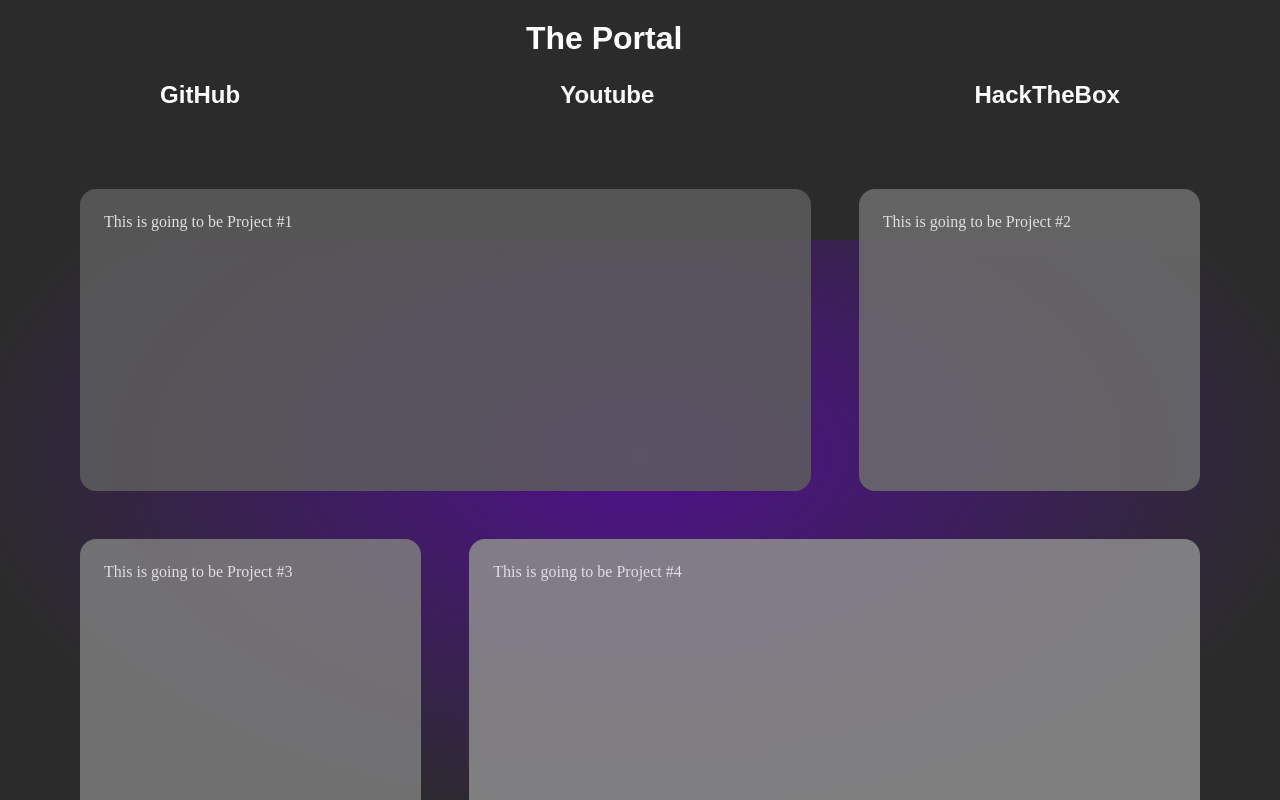
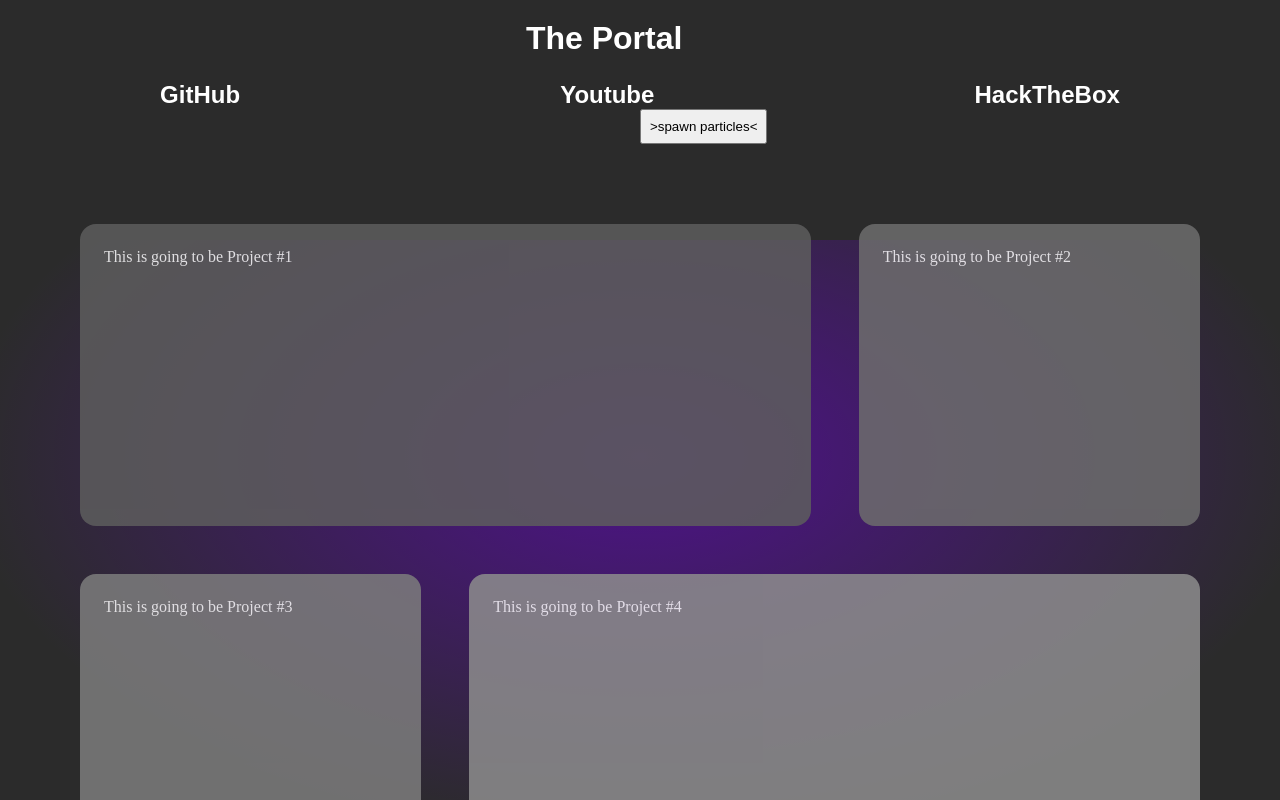
Before and after one commit to Bit-Jaeger/portal, a plain HTML site: page index.html in a window 1280 px wide. Shown: the top 800 px of the page. Drawn offline with Linux system fonts and the light colour scheme; a web font is replaced by a local one.

Commit message:
fixing pointer-events of particle-canvas and adding button to debug

```diff
--- a/index.html
+++ b/index.html
@@ -63,10 +63,14 @@
 
         </div>
 
+        <button type="button" id="testbutton"> >spawn particles< </button>
 
 
 <!-- ##### main #####-->
     <main id="project-container">
+
+
+
         <div class="project-card" id="project1">
             <p>This is going to be Project #1</p>
         </div>
--- a/index.js
+++ b/index.js
@@ -6,6 +6,11 @@ const heading = document.getElementById('heading');
 const glow1 = document.getElementById('glow-purple');
 var rect = heading.getBoundingClientRect();
 
+
+const testbtn = document.getElementById('testbutton');
+testbtn.addEventListener("click", () =>{
+    alert("Button was clicked!");
+})
 
 addEventListener("resize", (event)=> {
     particleCanvas.width = window.innerWidth;
--- a/styles.css
+++ b/styles.css
@@ -11,7 +11,12 @@ body{
   display: grid;
 }
 
-
+#testbutton{
+  position: relative;
+  left: 50%;
+  padding: 8px;
+  z-index: 99;
+}
 
 
 
@@ -67,6 +72,7 @@ body{
   display: flex;
   position: fixed;
   z-index: 99;
+  pointer-events: none;
 }
 
 
```
